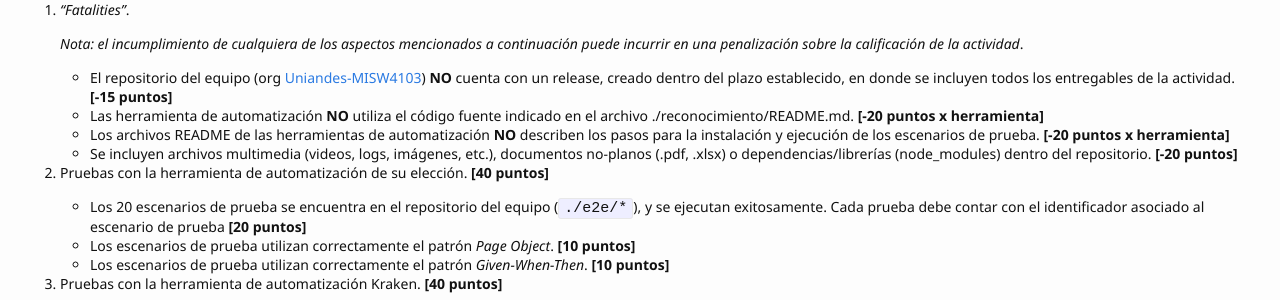
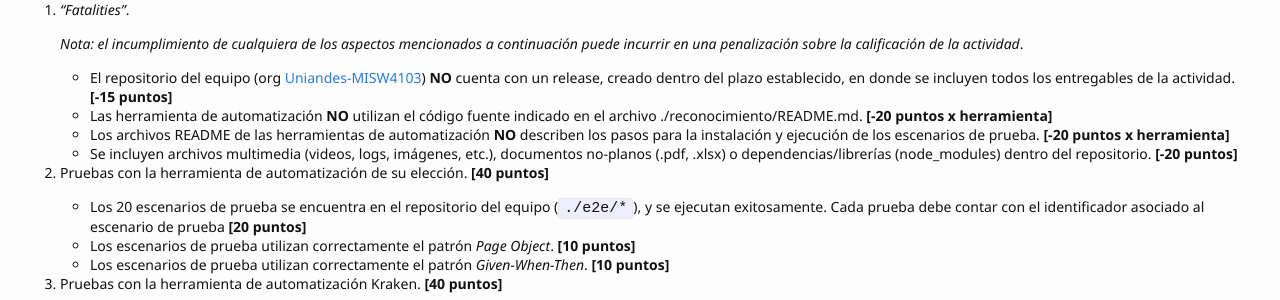
Before and after one commit to TiCSw/mt1_guias_pruebas, a Jekyll site: the page built from docs/semanas/semana5.md, in a window 1280 px wide. Shown: the part 1184-1484 px from the top of the page. Built offline with Jekyll 4.4.1, drawn with Linux system fonts in a browser that asks for light colours; some web fonts are replaced; our own code applies the rules of GitHub Pages for plain Markdown files; comment, search, counter and statistics services are not loaded.

Commit message:
Update semana5.md

```diff
--- a/docs/semanas/semana5.md
+++ b/docs/semanas/semana5.md
@@ -38,7 +38,7 @@
     _Nota: el incumplimiento de cualquiera de los aspectos mencionados a continuación puede incurrir en una penalización sobre la calificación de la actividad_.
 
     - El repositorio del equipo (org [Uniandes-MISW4103](https://github.com/orgs/Uniandes-MISW4103/)) **NO** cuenta con un release, creado dentro del plazo establecido, en donde se incluyen todos los entregables de la actividad. **[-15 puntos]**
-    - Las herramienta de automatización **NO** utiliza el código fuente indicado en el archivo ./reconocimiento/README.md. **[-20 puntos x herramienta]**
+    - Las herramienta de automatización **NO** utilizan el código fuente indicado en el archivo ./reconocimiento/README.md. **[-20 puntos x herramienta]**
     - Los archivos README de las herramientas de automatización **NO** describen los pasos para la instalación y ejecución de los escenarios de prueba. **[-20 puntos x herramienta]**
     - Se incluyen archivos multimedia (videos, logs, imágenes, etc.), documentos no-planos (.pdf, .xlsx) o dependencias/librerías (node_modules) dentro del repositorio. **[-20 puntos]**
 
```
